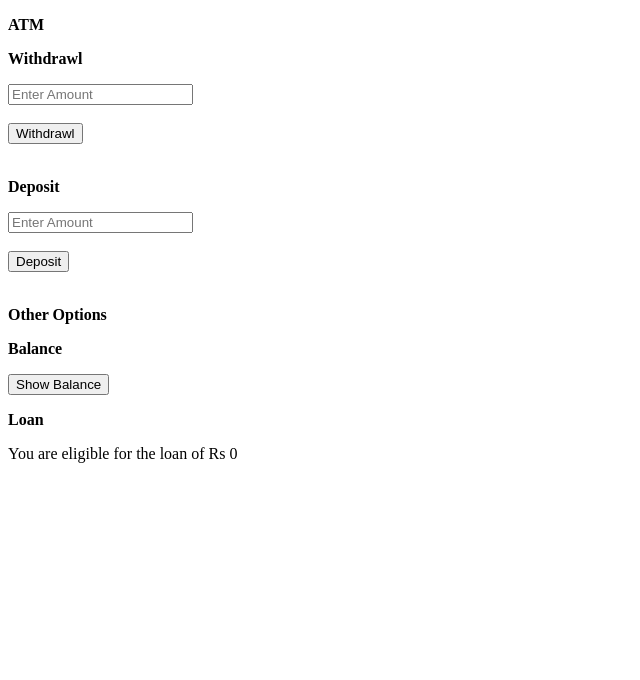
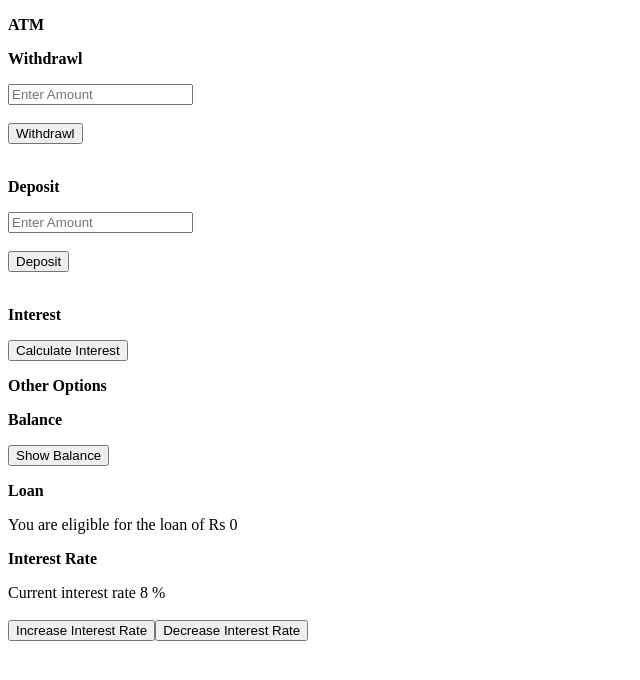
Before and after one commit to Ashwary-Jharbade/react-vite-app-test-run, a React (Vite) app: page / in a window 1280 px wide. Shown: the top 680 px of the page, without its empty margins (0-640 px from the left). Built offline with nearby package versions, Linux system fonts and the light colour scheme.

Commit message:
Added useCallback hook

```diff
--- a/src/components/Banking.jsx
+++ b/src/components/Banking.jsx
@@ -1,15 +1,19 @@
-import { createContext, useEffect, useState } from "react";
+import { createContext, useCallback, useEffect, useState } from "react";
 import getData from "../storage/localStorage/getData";
 import setData from "../storage/localStorage/setData";
 import Withdrawl from "./Widthdrawl";
 import Deposit from "./Deposit";
 import Text from "./Text";
 import Others from "./Others";
+import Interest from "./Interest";
+import Button from "./Button";
 
 const balanceContext = createContext(0);
 
 const Banking = () => {
   const [balance, setBalance] = useState(0);
+  const [interest, setInterest] = useState(8);
+  const [interestAmount, setInterestAmount] = useState(0);
 
   useEffect(() => {
     const data = getData("user1");
@@ -24,6 +28,24 @@ const Banking = () => {
     setBalance(param);
   };
 
+  const _calculateRealTimeInterest = useCallback(() => {
+    const res = balance * interest * 0.01;
+    setInterestAmount(res);
+  }, [balance, interest]);
+
+  const _increaseInterestRateHandler = () => {
+    const rate = interest + 1;
+    setInterest(rate);
+  };
+
+  const _decreaseInterestRateHandler = () => {
+    const rate = interest - 1;
+    if (!rate) {
+      return;
+    }
+    setInterest(rate);
+  };
+
   console.log("Rendered Banking Component");
   return (
     <>
@@ -34,10 +56,26 @@ const Banking = () => {
       <Text label={"Deposit"}></Text>
       <Deposit handler={_updateBalanceHandler} balance={balance}></Deposit>
       <br />
-
+      <Interest
+        amount={interestAmount}
+        handler={_calculateRealTimeInterest}
+      ></Interest>
       <balanceContext.Provider value={balance}>
         <Others></Others>
       </balanceContext.Provider>
+      <Text label={"Interest Rate"}></Text>
+      <div>Current interest rate {interest} %</div>
+      <br />
+      <div>
+        <Button
+          label={"Increase Interest Rate"}
+          handler={_increaseInterestRateHandler}
+        ></Button>
+        <Button
+          label={"Decrease Interest Rate"}
+          handler={_decreaseInterestRateHandler}
+        ></Button>
+      </div>
     </>
   );
 };
--- /dev/null
+++ b/src/components/Interest.jsx
@@ -0,0 +1,36 @@
+import { memo, useState } from "react";
+import Text from "./Text";
+import Button from "./Button";
+
+const Interest = ({ amount, handler }) => {
+  const [visibility, setVisibility] = useState(false);
+
+  const _visibilityHandler = (e) => {
+    if (!e || !e?.target) {
+      return;
+    }
+    handler();
+    setVisibility(true);
+    setTimeout(() => {
+      setVisibility(false);
+    }, 5000);
+  };
+
+  return (
+    <>
+      <Text label={"Interest"}></Text>
+      {visibility ? (
+        <div>
+          <div>Real time interest is Rs {amount}</div>
+          <br />
+        </div>
+      ) : null}
+      <Button
+        label={"Calculate Interest"}
+        handler={_visibilityHandler}
+      ></Button>
+    </>
+  );
+};
+
+export default memo(Interest);
```
